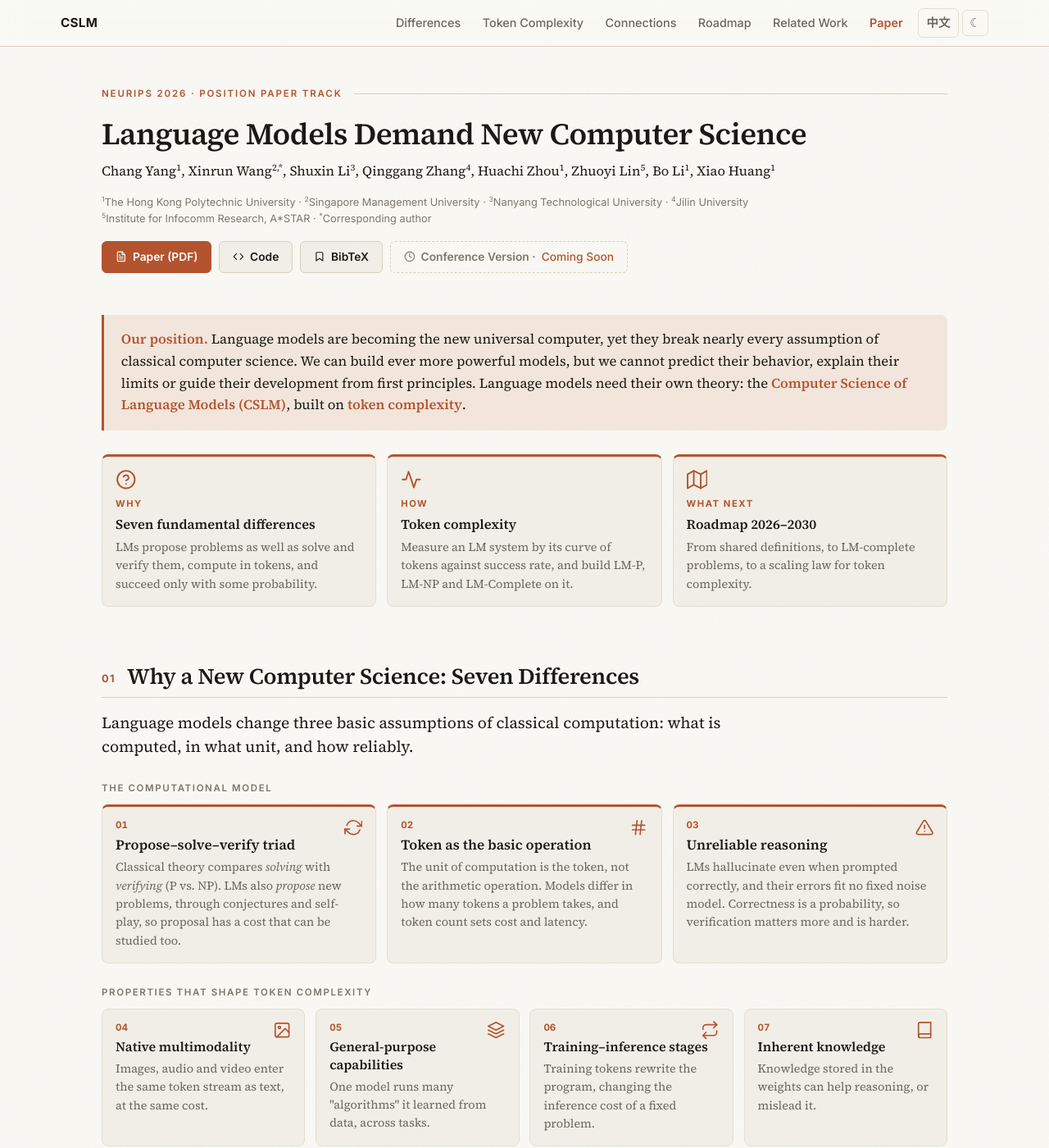
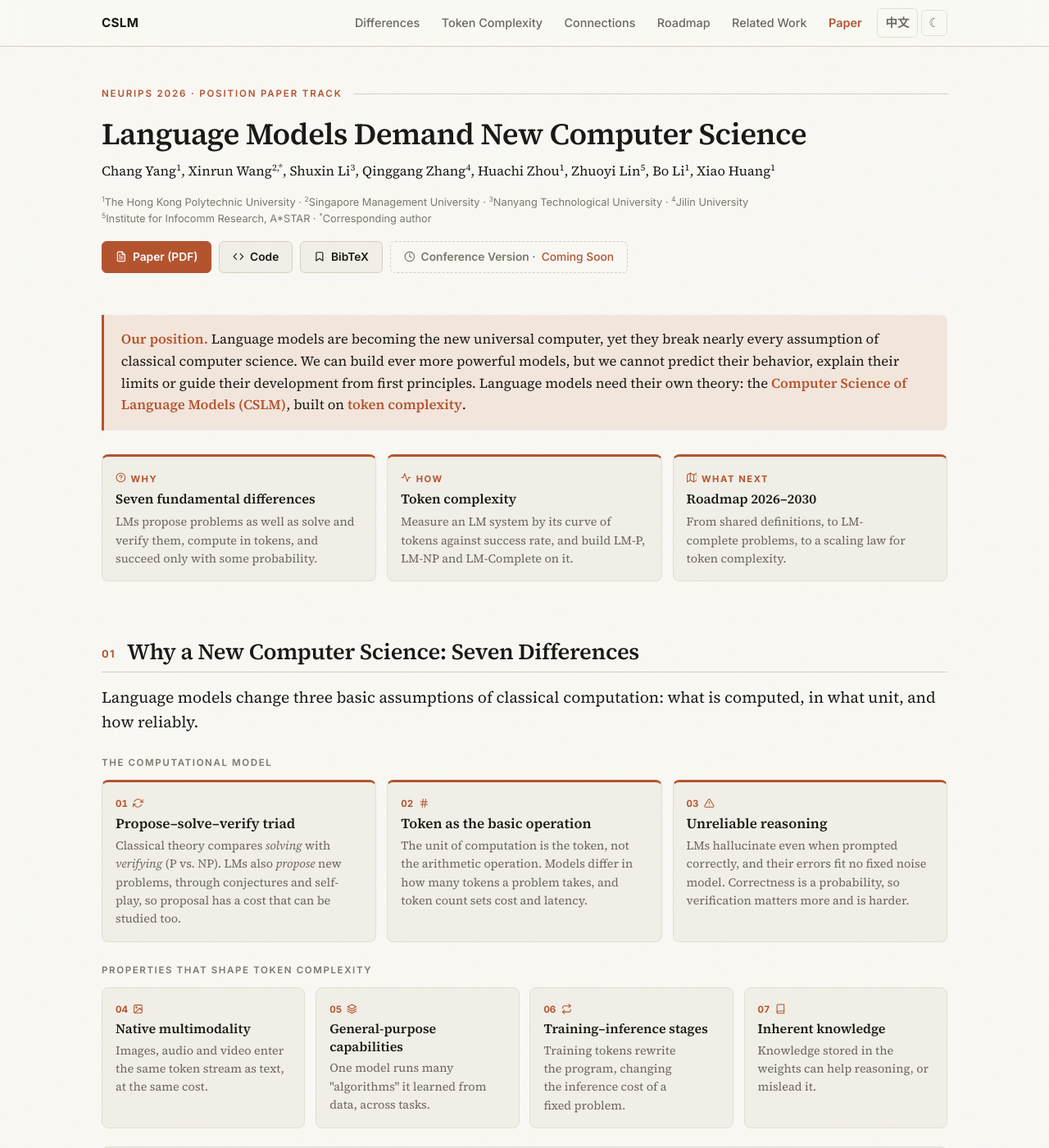
Before and after one commit to SMU-DIGA/cslm, a Jekyll site: the page built from index.html, in a window 1280 px wide and 1400 px high. Shown: the whole window at 82% size. Built offline with Jekyll 4.4.1, drawn with Linux system fonts in a browser that asks for light colours.

Commit message:
Shrink icons to inline markers and fix width inconsistencies
Size icons to the text beside them. Let section takeaways span the full
column, widen the token complexity chart to fill its frame, align the
nav bar and footer with the content column, avoid orphaned last words,
and drop unused hero styles.

Co-Authored-By: Claude Opus 5.5 <noreply@anthropic.com>

```diff
--- a/assets/css/style.css
+++ b/assets/css/style.css
@@ -119,7 +119,7 @@ img { max-width: 100%; height: auto; }
 }
 
 .masthead__inner {
-  max-width: 1180px;
+  max-width: 1080px;
   margin: 0 auto;
   padding: 0 1.5rem;
   display: flex;
@@ -227,12 +227,12 @@ img { max-width: 100%; height: auto; }
   font-weight: 600;
   margin: 2.2rem 0 .7rem;
 }
-.content h3.subsection .icon, .content h2 .h2-icon { color: var(--accent); }
-.content h2 .h2-icon { width: 1.15rem; height: 1.15rem; align-self: center; }
+.content h3.subsection .icon, .content h2 .h2-icon { color: var(--accent); width: .85rem; height: .85rem; }
+.content h2 .h2-icon { align-self: center; }
 .content h3.subsection {
   display: flex;
   align-items: center;
-  gap: .5rem;
+  gap: .4rem;
   margin-top: 2.6rem;
   padding-top: 1.6rem;
   border-top: 1px dashed var(--border-strong);
@@ -240,10 +240,13 @@ img { max-width: 100%; height: auto; }
 
 .content p { margin: 0 0 1rem; }
 
+/* Avoid a lone word or character on the last line (most visible in Chinese). */
+.content p, .content li, .content dd, .content figcaption { text-wrap: pretty; }
+.content h1, .content h2, .content h3 { text-wrap: balance; }
+
 /* One-sentence takeaway under each section heading. */
 .content .lead {
   margin: 0 0 1.5rem;
-  max-width: 50rem;
   font-size: 1.2rem;
   line-height: 1.55;
   color: var(--text);
@@ -322,44 +325,6 @@ html[data-theme="dark"] a.btn--primary:hover { color: var(--bg); }
 /* Spaced-out uppercase labels read poorly in CJK; tighten them on the Chinese page. */
 :lang(zh) .eyebrow, :lang(zh) .group-label, :lang(zh) .def__label, :lang(zh) .card__tag,
 :lang(zh) .pillars__q, :lang(zh) .reading h3, :lang(zh) thead th { letter-spacing: .04em; }
-
-.subtitle {
-  margin: 0 0 1.6rem;
-  font-size: 1.16rem;
-  font-style: italic;
-  line-height: 1.55;
-  color: var(--text-muted);
-  max-width: 38rem;
-}
-
-.lede {
-  font-size: 1.06rem;
-  line-height: 1.75;
-}
-.lede::first-letter {
-  float: left;
-  font-size: 3.3em;
-  line-height: .82;
-  padding: .06em .12em 0 0;
-  font-weight: 600;
-  color: var(--accent);
-}
-
-.chips { display: flex; flex-wrap: wrap; gap: .45rem; margin: 1.4rem 0 0 !important; padding: 0 !important; list-style: none; }
-.chips li { margin: 0; }
-.chip {
-  display: inline-block;
-  font-family: var(--sans);
-  font-size: .8rem;
-  font-weight: 500;
-  color: var(--text-muted);
-  background: var(--bg-soft);
-  border: 1px solid var(--border);
-  border-radius: 999px;
-  padding: .15rem .75rem;
-}
-.content a.chip { text-decoration: none; }
-a.chip:hover { border-color: var(--accent); color: var(--accent); text-decoration: none; }
 
 /* ----------------------------------------------------------- claim & defs */
 
@@ -471,10 +436,10 @@ html[data-theme="dark"] .def--key { background: var(--bg-soft); }
 }
 .content .pillars a { text-decoration: none; }
 .pillars a:hover { text-decoration: none; border-color: var(--accent); background: var(--accent-soft); transform: translateY(-1px); }
-.pillars__icon { display: block; width: 1.6rem; height: 1.6rem; margin-bottom: .55rem; color: var(--accent); stroke-width: 1.8; }
+.pillars__icon { width: .8rem; height: .8rem; margin-right: .35rem; vertical-align: -.1rem; color: var(--accent); }
 .pillars b { display: block; margin-bottom: .25rem; color: var(--text); font-size: 1.02rem; font-weight: 600; }
 .pillars__q {
-  display: block;
+  display: inline-block;
   margin-bottom: .2rem;
   font-family: var(--sans);
   font-size: .7rem;
@@ -508,7 +473,6 @@ html[data-theme="dark"] .def--key { background: var(--bg-soft); }
 .diff-cards--more { grid-template-columns: repeat(4, minmax(0, 1fr)); counter-reset: diff 3; }
 .diff-cards > li {
   counter-increment: diff;
-  position: relative;
   margin: 0;
   padding: .9rem 1rem 1rem;
   border: 1px solid var(--border);
@@ -522,7 +486,7 @@ html[data-theme="dark"] .def--key { background: var(--bg-soft); }
 .diff-cards--plain > li { border-top: 1px solid var(--border); }
 .diff-cards > li::before {
   content: counter(diff, decimal-leading-zero);
-  display: block;
+  display: inline-block;
   margin-bottom: .2rem;
   font-family: var(--sans);
   font-size: .72rem;
@@ -530,15 +494,7 @@ html[data-theme="dark"] .def--key { background: var(--bg-soft); }
   color: var(--accent);
   font-variant-numeric: tabular-nums;
 }
-.diff-cards__icon {
-  position: absolute;
-  top: .85rem;
-  right: 1rem;
-  width: 1.4rem;
-  height: 1.4rem;
-  color: var(--accent);
-  stroke-width: 1.8;
-}
+.diff-cards__icon { width: .8rem; height: .8rem; margin-left: .4rem; vertical-align: -.1rem; color: var(--accent); }
 .diff-cards b { display: block; margin-bottom: .25rem; color: var(--text); font-size: 1rem; font-weight: 600; line-height: 1.35; }
 .diff-cards--core:not(.diff-cards--plain) b { font-size: 1.06rem; }
 
@@ -557,7 +513,7 @@ html[data-theme="dark"] .def--key { background: var(--bg-soft); }
 /* ----------------------------------------------------------- tc chart */
 
 .figure__frame--plain { background: var(--bg-soft); }
-.tc-chart { display: block; width: 100%; max-width: 620px; margin: 0 auto; }
+.tc-chart { display: block; width: 100%; }
 .tc-chart text { font-family: var(--sans); font-size: 13px; fill: var(--text-muted); }
 .tc-chart .axis { stroke: var(--text-faint); stroke-width: 1.2; }
 .tc-chart .guide { stroke: var(--text-faint); stroke-width: 1; stroke-dasharray: 4 4; }
@@ -650,7 +606,7 @@ td:nth-child(2) { color: var(--text-muted); }
   color: var(--accent);
 }
 
-.card__tag .icon { width: 1.15rem; height: 1.15rem; }
+.card__tag .icon { width: .8rem; height: .8rem; }
 
 a.card { color: inherit; display: block; transition: border-color .15s, transform .15s; }
 a.card:hover {
@@ -753,8 +709,8 @@ a.card:hover h3 { color: var(--accent); }
 .reading li:last-child { border-bottom: 0; }
 .content .reading a { color: var(--text); text-decoration: none; }
 .content .reading a:hover { color: var(--accent); }
-.reading h3 { display: flex; align-items: center; gap: .5rem; }
-.reading h3 .icon { width: 1.05rem; height: 1.05rem; color: var(--accent); }
+.reading h3 { display: flex; align-items: center; gap: .4rem; }
+.reading h3 .icon { width: .8rem; height: .8rem; color: var(--accent); }
 .reading .framing { margin: 0 0 .5rem; font-size: .93rem; line-height: 1.6; color: var(--text-muted); }
 .reading li > span { display: block; font-size: .84rem; color: var(--text-faint); }
 
@@ -777,7 +733,7 @@ a.card:hover h3 { color: var(--accent); }
 .site-footer { border-top: 1px solid var(--border); margin-top: 2rem; }
 .site-footer__inner {
   font-family: var(--sans);
-  max-width: 1180px;
+  max-width: 1080px;
   margin: 0 auto;
   padding: 1.4rem 1.5rem 2.2rem;
   font-size: .82rem;
--- a/index.html
+++ b/index.html
@@ -133,26 +133,26 @@ description: "NeurIPS 2026 position paper. Language models are the new universal
 
 <figure class="figure">
   <div class="figure__frame figure__frame--plain">
-    <svg class="tc-chart" viewBox="0 0 560 290" role="img" aria-labelledby="tc-chart-title">
+    <svg class="tc-chart" viewBox="0 0 880 290" role="img" aria-labelledby="tc-chart-title">
       <title id="tc-chart-title">Two systems' token complexity curves: A reaches the target success rate with fewer tokens, B needs more tokens but reaches a higher ceiling</title>
-      <line class="axis" x1="70" y1="250" x2="525" y2="250" />
+      <line class="axis" x1="70" y1="250" x2="844" y2="250" />
       <line class="axis" x1="70" y1="250" x2="70" y2="40" />
       <text x="62" y="54" text-anchor="end">1</text>
       <text x="62" y="254" text-anchor="end">0</text>
-      <text x="525" y="282" text-anchor="end">tokens τ →</text>
+      <text x="844" y="282" text-anchor="end">tokens τ →</text>
       <text x="20" y="150" text-anchor="middle" transform="rotate(-90 20 150)">success rate p</text>
-      <line class="guide" x1="70" y1="100" x2="520" y2="100" />
+      <line class="guide" x1="70" y1="100" x2="835" y2="100" />
       <text class="pstar" x="62" y="104" text-anchor="end">p*</text>
-      <line class="guide" x1="194" y1="100" x2="194" y2="250" />
-      <line class="guide" x1="309" y1="100" x2="309" y2="250" />
-      <text class="lab-a" x="194" y="268" text-anchor="middle">τ<tspan dy="4" font-size="10">A</tspan></text>
-      <text class="lab-b" x="309" y="268" text-anchor="middle">τ<tspan dy="4" font-size="10">B</tspan></text>
-      <path class="curve-b" d="M70,250 L81,237 L92,226 L103,214 L114,204 L125,194 L136,185 L147,177 L158,169 L169,162 L180,155 L191,148 L202,142 L213,136 L224,131 L235,126 L246,121 L257,117 L268,113 L279,109 L290,106 L301,102 L312,99 L323,96 L334,94 L345,91 L356,89 L367,86 L378,84 L389,82 L400,81 L411,79 L422,77 L433,76 L444,74 L455,73 L466,72 L477,71 L488,70 L499,69 L510,68" />
-      <path class="curve-a" d="M70,250 L81,221 L92,198 L103,178 L114,161 L125,147 L136,136 L147,126 L158,118 L169,111 L180,106 L191,101 L202,97 L213,94 L224,91 L235,89 L246,87 L257,86 L268,85 L279,83 L290,83 L301,82 L312,81 L323,81 L334,80 L345,80 L356,80 L367,79 L378,79 L389,79 L400,79 L411,79 L422,79 L433,78 L444,78 L455,78 L466,78 L477,78 L488,78 L499,78 L510,78" />
-      <circle class="dot-a" cx="194" cy="100" r="4.5" />
-      <circle class="dot-b" cx="309" cy="100" r="4.5" />
-      <text class="lab-a" x="140" y="112" text-anchor="end">System A</text>
-      <text class="lab-b" x="330" y="128">System B</text>
+      <line class="guide" x1="281" y1="100" x2="281" y2="250" />
+      <line class="guide" x1="476" y1="100" x2="476" y2="250" />
+      <text class="lab-a" x="281" y="268" text-anchor="middle">τ<tspan dy="4" font-size="10">A</tspan></text>
+      <text class="lab-b" x="476" y="268" text-anchor="middle">τ<tspan dy="4" font-size="10">B</tspan></text>
+      <path class="curve-b" d="M70,250 L89,237 L107,226 L126,214 L145,204 L164,194 L182,185 L201,177 L220,169 L238,162 L257,155 L276,148 L294,142 L313,136 L332,131 L350,126 L369,121 L388,117 L407,113 L425,109 L444,106 L463,102 L481,99 L500,96 L519,94 L538,91 L556,89 L575,86 L594,84 L612,82 L631,81 L650,79 L668,77 L687,76 L706,74 L724,73 L743,72 L762,71 L781,70 L799,69 L818,68" />
+      <path class="curve-a" d="M70,250 L89,221 L107,198 L126,178 L145,161 L164,147 L182,136 L201,126 L220,118 L238,111 L257,106 L276,101 L294,97 L313,94 L332,91 L350,89 L369,87 L388,86 L407,85 L425,83 L444,83 L463,82 L481,81 L500,81 L519,80 L538,80 L556,80 L575,79 L594,79 L612,79 L631,79 L650,79 L668,79 L687,78 L706,78 L724,78 L743,78 L762,78 L781,78 L799,78 L818,78" />
+      <circle class="dot-a" cx="281" cy="100" r="4.5" />
+      <circle class="dot-b" cx="476" cy="100" r="4.5" />
+      <text class="lab-a" x="189" y="112" text-anchor="end">System A</text>
+      <text class="lab-b" x="512" y="128">System B</text>
     </svg>
   </div>
   <figcaption>An illustration. At target success rate p*, System A needs τ<sub>A</sub> tokens and System B needs more, but B reaches a higher ceiling. A single accuracy or token count cannot express this trade-off.</figcaption>
```
Also changed, not shown: zh/index.html (+14 -14 lines).
